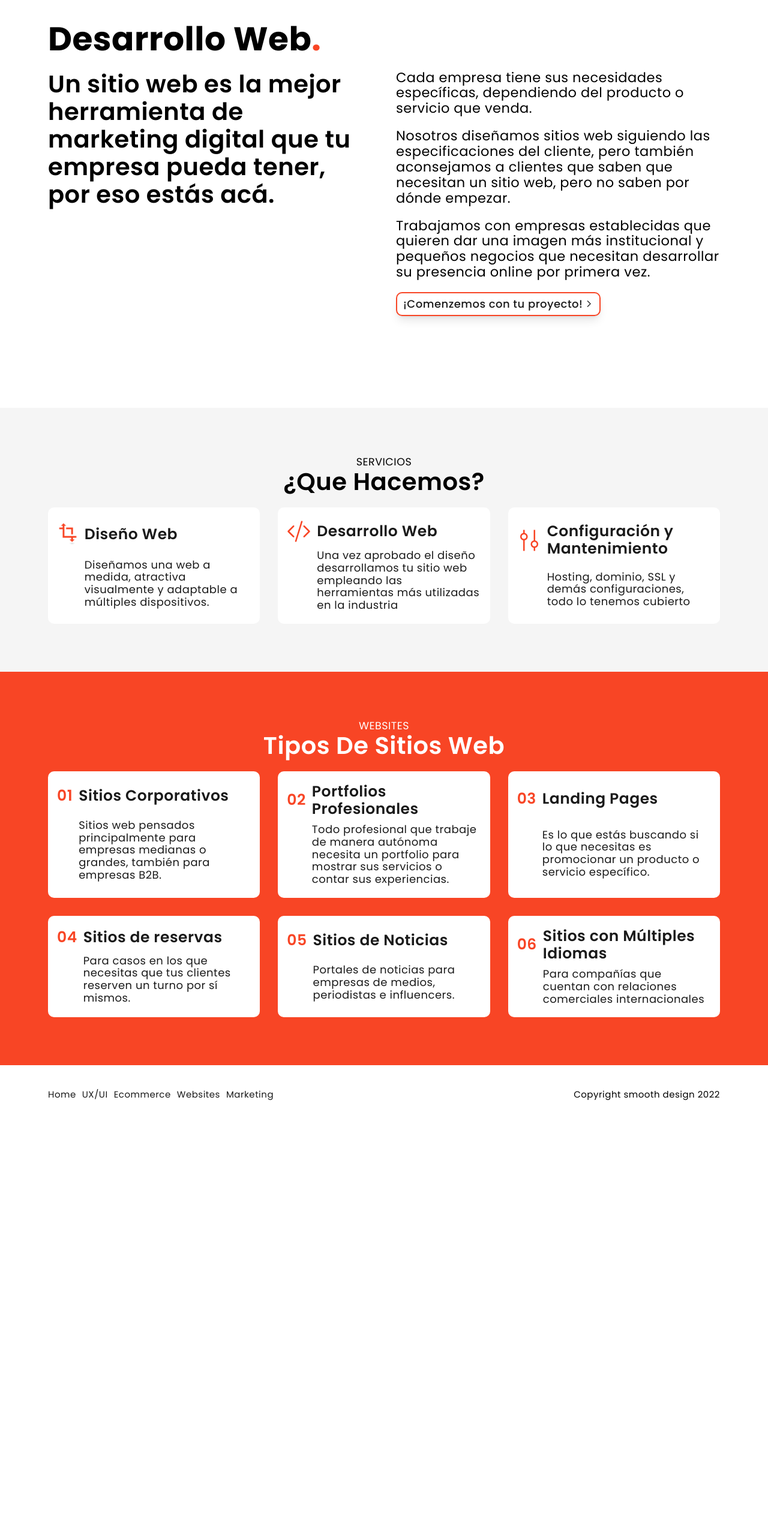
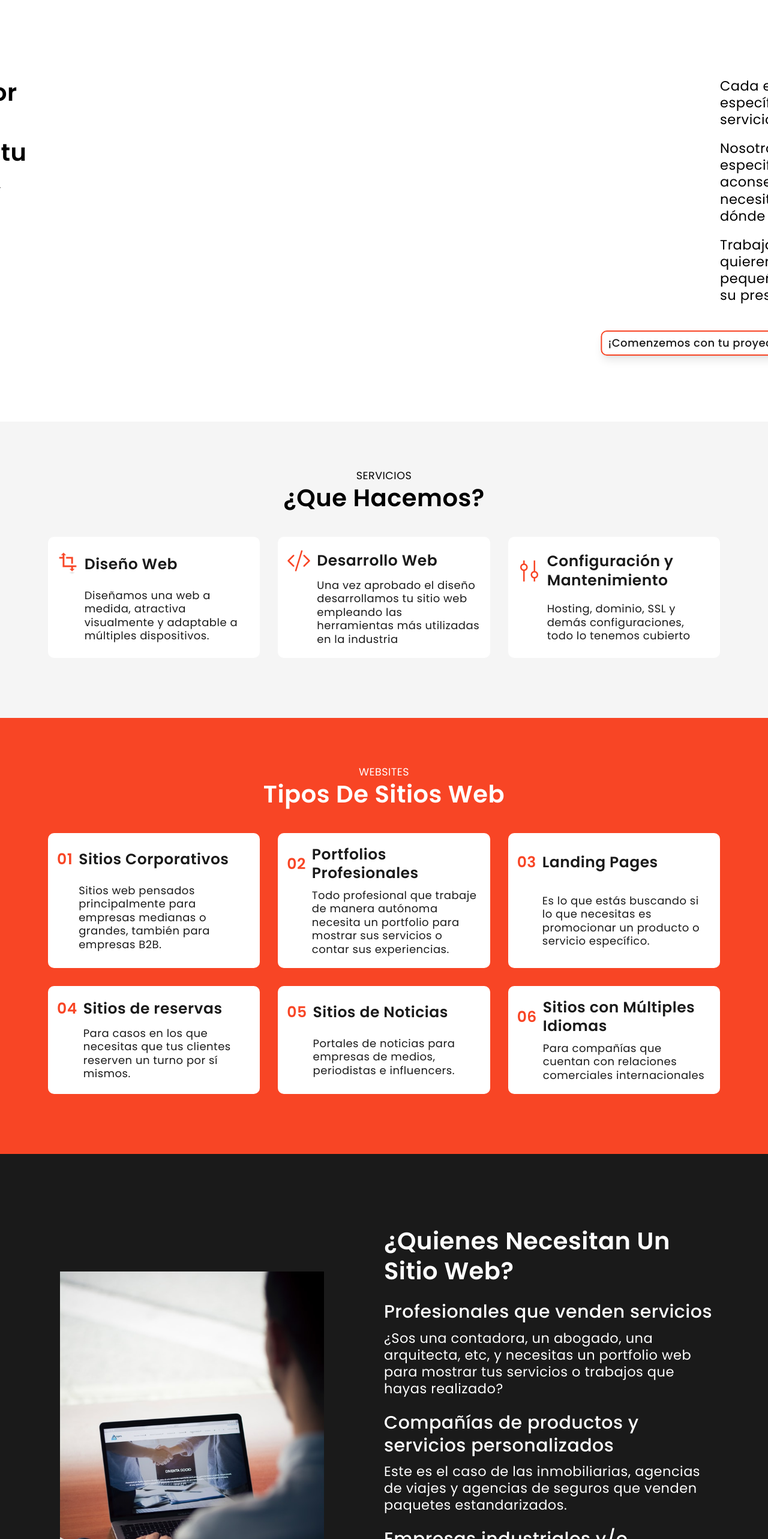
Before and after one commit to alejandrogsk/web-dev-agency, a Next.js app: page /websites in a window 1280 px wide. Shown: the part 120-2686 px from the top of the page at 60% size. Before the commit the page ends 1994 px from the top, so only its background shows below. Built offline with nearby package versions, Linux system fonts and the light colour scheme.

Commit message:
Ecommerce and web ready

```diff
--- a/components/Pages/Common/BlackSection.js
+++ b/components/Pages/Common/BlackSection.js
@@ -1,39 +1,53 @@
-import React from 'react'
+import React from "react";
 
-const BlackSection = ({data}) => {
+const BlackSection = ({ data }) => {
     const { image, images, content, title } = data;
+
     return (
         <section className="p-layout black-section">
-
             <img
-          className="black-section__img-left"
+              //className="black-section__img-left"
               src={image.url}
               alt={image.alt}
             />
 
             <div className="black-section__content">
-
-
                 <div className="black-section__content-imgs">
-              { images &&
+                    {images &&
                         images.map((image, i) => (
-                    <img key={i} src={image.url}  alt={image.alt}/>
-                ))
-              }
+                            <img key={i} src={image.url} alt={image.alt} />
+                        ))}
                 </div>
 
+                {title && (
+                    <h2 className="black-section__content-title">{title}</h2>
+                )}
+
+                {content.map((item, i) => (
+                  <div key={i} className="black-section__content-box">
                     {
-                  title && <h2 className="black-section__content-title">{title}</h2>
+                      item.title && <h3>{item.title}</h3>
                     }
+                    <p className="black-section__content-paragraph">
+                        {item.description}
+                    </p>
+                  </div>
+                ))}
 
-              {
-                content.map((paragraph, i) => (
-                    <p key={i} className="black-section__content-paragraph">{paragraph}</p>
-                ))
-              }
+                <div className="service_cta service_cta__black ">
+                    <a>¡Comenzemos con tu proyecto!</a>
+                    <svg
+                        xmlns="http://www.w3.org/2000/svg"
+                        width="inherit"
+                        height="inherit"
+                        viewBox="0 0 24 24"
+                    >
+                        <polygon points="7.293 4.707 14.586 12 7.293 19.293 8.707 20.707 17.414 12 8.707 3.293 7.293 4.707" />
+                    </svg>
+                </div>
             </div>
         </section>
-    )
-}
+    );
+};
 
-export default BlackSection
+export default BlackSection;
--- a/components/Pages/Common/HeroService.js
+++ b/components/Pages/Common/HeroService.js
@@ -4,21 +4,22 @@ const HeroService = ({data}) => {
     const { title, subtitle, content } = data;
   return (
     <section className="service-hero mx-layout ">
-            <h1 className="">
+            <h1 className="a-slideInLeft a-t-800">
                 {title}
                 <span className="orange-point">.</span>
             </h1>
-            <h2 className="">{subtitle}</h2>
+            <h2 className="a-slideInLeft a-t-1000">{subtitle}</h2>
 
             <div className="service-hero__content">
-                {content.map((paragraph, i) => (
+                {content.map((paragraph, i) => {
+                    let timingClassValue = [700,800,900];
 
-                    <p key={i} className="">
-                        {paragraph}
-                    </p>
-                ))}
+                    return( <p key={i} className={`a-slideInRight a-t-${timingClassValue[i]}`}>
+                    {paragraph}
+                </p>)
+                })}
 
-                <div className="service_cta service_cta__transparent ">
+                <div className="service_cta service_cta__transparent a-slideInRight a-t-1000">
                     <a>¡Comenzemos con tu proyecto!</a>
                     <svg
                         xmlns="http://www.w3.org/2000/svg"
--- a/content/en/websites.json
+++ b/content/en/websites.json
@@ -66,9 +66,12 @@
         ]
     },
     "for_who": {
-        "image": { "url":"/img/images/webpage-1.jpg", "alt":"Business web development agency"},
+        "image": {
+            "url":"/img/images/webpage-1.jpg",
+             "alt":"Business web development agency"
+        },
         "title":"Who needs a website?",
-        "list":[
+        "content":[
             {
                 "title":"Professionals who sell services",
                 "description":"Are you an accountant, a lawyer, an architect, or another professional, and do you need a web portfolio to show your services or work that you have done?"
--- a/content/es/websites.json
+++ b/content/es/websites.json
@@ -68,7 +68,7 @@
     "for_who": {
         "image": { "url":"/img/images/webpage-1.jpg", "alt":"Agencia de desarrollo web para pymes"},
         "title":"¿Quienes necesitan un sitio web?",
-        "list":[
+        "content":[
             {
                 "title":"Profesionales que venden servicios",
                 "description":"¿Sos una contadora, un abogado, una arquitecta, etc, y necesitas un portfolio web para mostrar tus servicios o trabajos que hayas realizado?"
--- a/pages/websites.js
+++ b/pages/websites.js
@@ -10,6 +10,7 @@ import WebTypesSection from '../components/Pages/Websites/WebTypesSection';
 import ForWhoSection from '../components/Pages/Websites/ForWhoSection';
 import HeroService from '../components/Pages/Common/HeroService';
 import ServicesGridBlock from '../components/Pages/Common/ServicesGridBlock';
+import BlackSection from '../components/Pages/Common/BlackSection';
 
 const websites = ({webPageData}) => {
   const data = webPageData;
@@ -26,9 +27,7 @@ const websites = ({webPageData}) => {
           <HeroService data={data.hero} />
           <ServicesGridBlock data={data.services} />
           <ServicesGridBlock data={data.type_of_webs} bgcolor="orange" />
-          {/* <ServicesSection data={data.services} /> */}
-          {/* <WebTypesSection data={data.type_of_webs} /> */}
-          {/* <ForWhoSection data={data.for_who} /> */}
+          <BlackSection data={data.for_who} />
         </main>
       </Layout>
 
--- a/styles/global/_global.scss
+++ b/styles/global/_global.scss
@@ -2,7 +2,7 @@
 
 * {
     font-family: 'Poppins', sans-serif;
-    line-height: 115% !important;
+    line-height: 125% !important;
     letter-spacing: .05rem !important;
     margin: 0;
     padding: 0;
--- a/styles/pages/ecommerce/_ecommerce.scss
+++ b/styles/pages/ecommerce/_ecommerce.scss
@@ -2,6 +2,10 @@
     display: grid;
     grid-template-columns: 1fr;
     justify-items: center;
+
+    & > h2,h6 {
+        text-align: center;
+    }
     & > h2 {text-transform: none;}
 }
 
@@ -17,6 +21,8 @@
         justify-items: center;
     }
 
+
+
     & > div > h2,h3,p {
         color:$c-white;
 
--- a/styles/sections/_grid-blocks.scss
+++ b/styles/sections/_grid-blocks.scss
@@ -1,4 +1,5 @@
 .grid-block-3 {
+    margin: 2rem 0;
     display: grid;
     grid-template-columns: repeat(3,1fr);
     gap: 3rem;
--- a/styles/sections/_services-cta.scss
+++ b/styles/sections/_services-cta.scss
@@ -7,6 +7,23 @@
     display: inline-flex;
     padding: .75rem 1rem;
     transition: all 300ms;
+    margin-top: 2.5rem;
+    margin-bottom: 3rem;
+    &__black {
+        background-color: $c-black;
+        border-color: $c-orange-m;
+        & > svg {fill: $c-white;}
+        & > a {color: $c-white;}
+        &:hover {
+            background-color: $c-orange-m;
+            border-color: $c-orange-m;
+            //& > a {color: $c-white;}
+            // & > svg {
+            //     fill: $c-white;
+            //     transform: translateX(5px);
+            // }
+        }
+    }
 
     &__white {
         background-color: $c-white;
@@ -14,8 +31,8 @@
         & > svg {fill: $c-black;}
         & > a {color: $c-black;}
         &:hover {
-            background-color: $c-orange-l;
-            border-color: $c-orange-l;
+            background-color: $c-orange-m;
+            border-color: $c-orange-m;
             & > a {color: $c-white;}
             & > svg {
                 fill: $c-white;
@@ -31,8 +48,8 @@
         & > svg {fill: $c-black;}
         & > a {color: $c-black;}
         &:hover {
-            background-color: $c-orange-l;
-            border-color: $c-orange-l;
+            background-color: $c-orange-m;
+            border-color: $c-orange-m;
             & > a {color: $c-white;}
             & > svg {
                 fill: $c-white;
--- a/styles/sections/_services-sections.scss
+++ b/styles/sections/_services-sections.scss
@@ -6,14 +6,9 @@
     align-content: center;
     column-gap: 4rem;
     row-gap: 2rem;
-
+    padding-top: 16rem;
     @include respond(tab) {
         grid-template-columns: 1fr;
-    }
-
-    & > h1 {
-        margin-top: 8rem;
-
     }
 
     & > h2 {
@@ -40,6 +35,10 @@
     grid-template-columns: 1fr;
     justify-items: center;
 
+    & > h2,h6 {
+        text-align: center;
+    }
+
     & > h2 {
         margin-bottom: 2rem;
     }
@@ -59,11 +58,14 @@
     display: grid;
     grid-template-columns: min-content 1fr;
     gap: 8rem;
+
+    align-items: center;
+
     @include respond(tab) { grid-template-columns: 1fr;}
 
     & > img {
-        max-height: 700px;
-
+        max-height:700px;
+        padding:2rem;
         @include respond(desktop){ max-height: 650px;}
         @include respond(desktop-small){ max-height: 600px;}
         @include respond(tab-big){ max-height: 550px;}
@@ -72,13 +74,9 @@
             max-height: 100%;
             height: auto;
             width: 100%;
+            padding:0rem;
         }
     }
-
-    &__img-left {
-
-        width:auto;
-    };
 
 
     &__content {
@@ -87,6 +85,7 @@
             display: grid;
             grid-template-columns: 1fr 1fr;
             justify-items: start;
+            margin-bottom: 4rem;
             @include respond(desktop-big) {
                 grid-template-columns: 1fr;
                 row-gap: 1.5rem;
@@ -96,11 +95,30 @@
         }
 
         &-title {
-
+            margin-bottom: 2.5rem;
         }
 
+        &-box {
+            margin-bottom: 2.5rem;
+            & > h3 {
+                font-size: 3rem;
+                font-weight: 500;
+                margin-bottom: 1rem;
+                @include respond(tab) {
+                    font-size: 2.5rem;
+                }
+            }
+
+            & > p {
+                font-size: 2.25rem;
+                @include respond(tab) {
+                    font-size: 2rem;
+                }
+            }
+        }
         &-paragraph {
-            margin-bottom: 1rem;
+
+
         }
     }
 }
```
Also changed, not shown: content/en/ecommerce.json (+9 -3 lines), content/es/ecommerce.json (+9 -3 lines). Lines whose indentation alone changed are shown as unchanged.
